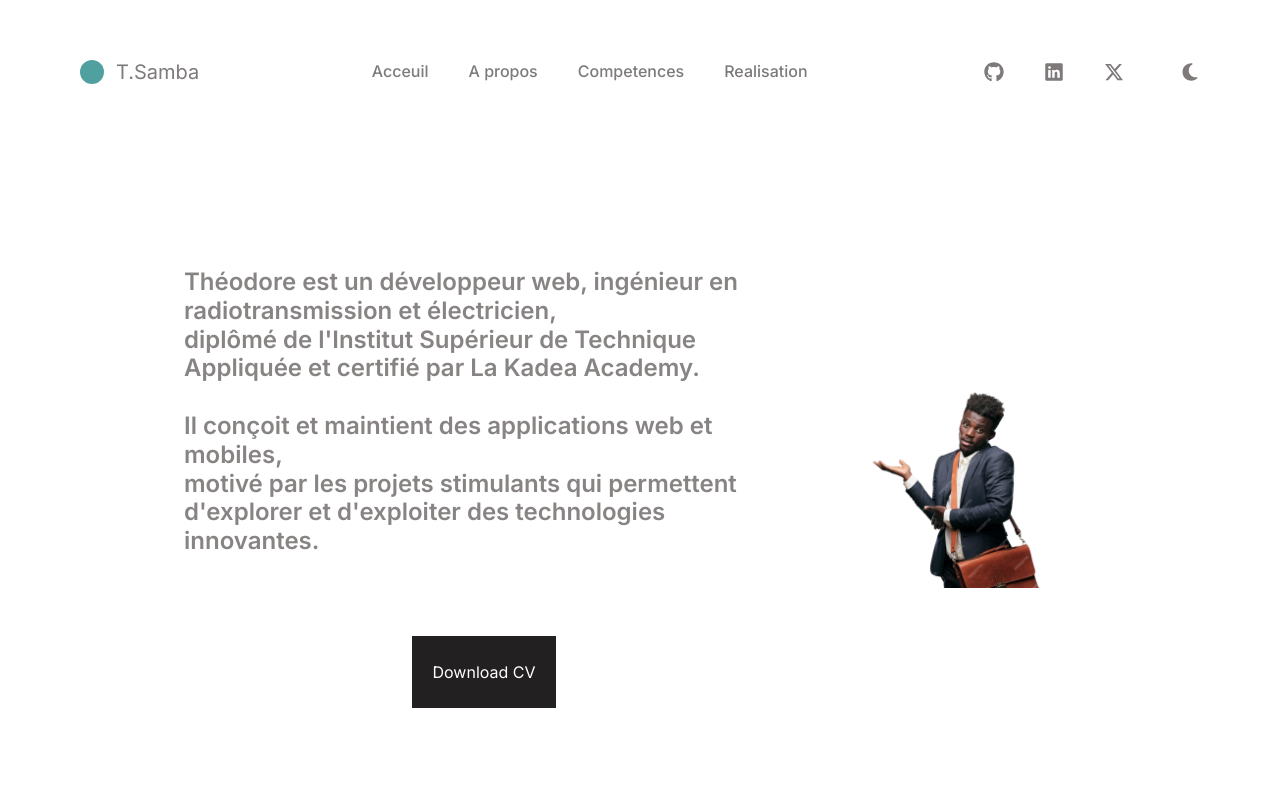
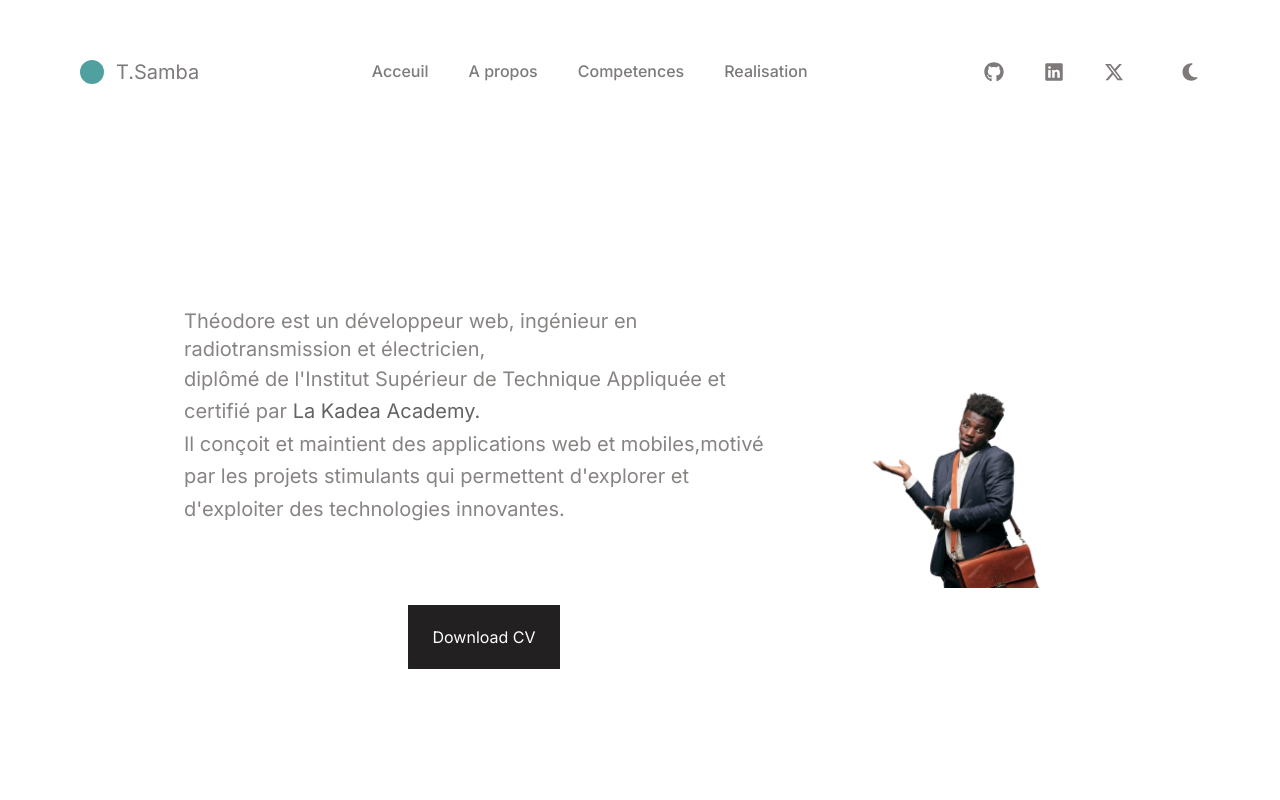
Before and after one commit to Theodorebinda/portefolio, a Next.js app: page /about in a window 1280 px wide. Shown: the top 800 px of the page. Built offline with nearby package versions, Linux system fonts and the light colour scheme.

Commit message:
fix:theme and style

```diff
--- a/src/app/(main-route)/about/page.tsx
+++ b/src/app/(main-route)/about/page.tsx
@@ -16,8 +16,9 @@ import { P } from "@/components/realisationSection"
 import Link from "next/link"
 
 const Span = styled.a`
+ color: ${(props) => props.theme.textLink};
   &:hover {
-    color:${(props) => props.theme.text}; ;
+    color:${(props) => props.theme.inBody}; ;
   }
 `
 
@@ -30,10 +31,10 @@ const About = () => {
         </Container>
         <Container className="flex flex-col items-center justify-between gap-5 md:gap-20 md:basis-2/3">
              <Container   className="leading-relaxed text-start text-[#878483]">
-                <Typography component="p" variant="body-lg">
+                <Typography className="text-xl font-normal">
                   {"Théodore est un développeur web, ingénieur en radiotransmission et électricien,"}
                 </Typography>
-                <Typography component="p" variant="body-lg" className="flex flex-col leading-relaxed" >
+                <Typography   className="text-xl font-normal leading-relaxed" >
                   <span>{"diplômé de l'Institut Supérieur de Technique Appliquée et certifié par"}
                   <Span href="https://www.kadea.academy/">{" La Kadea Academy."}</Span>
                   </span>
@@ -41,9 +42,8 @@ const About = () => {
                   <span>{"Il conçoit et maintient des applications web et mobiles,"}</span>
                   <span>{"motivé par les projets stimulants qui permettent d'explorer et d'exploiter des technologies innovantes."}</span>
                 </Typography>
-
             </Container>
-            <Btn className="  px-5 py-6">
+            <Btn className="  px-6 py-5">
               Download CV
             </Btn>
         </Container>
--- a/src/styles/theme.ts
+++ b/src/styles/theme.ts
@@ -4,8 +4,9 @@ import { DefaultTheme } from 'styled-components';
 export const lightTheme: DefaultTheme = {
   body: '#FFF',
   inBody:'#222020',
-  text: '#000',
+  text: '#878483',
   inText: '#FFF',
+  textLink: "#646262",
 
 };
 
@@ -14,4 +15,5 @@ export const darkTheme: DefaultTheme = {
   inBody:'#FFF',
   text: '#FFF',
   inText: '#000',
+  textLink: "#878483",
 };
```
